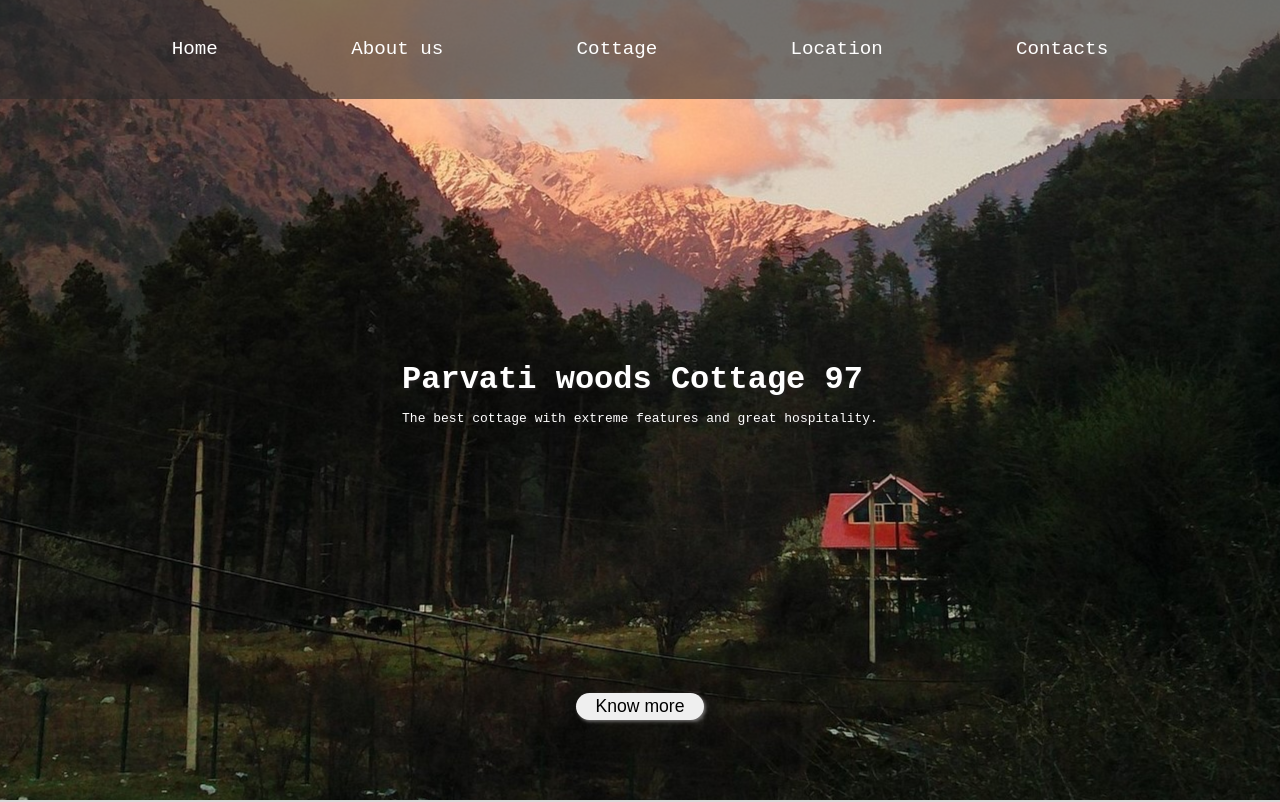
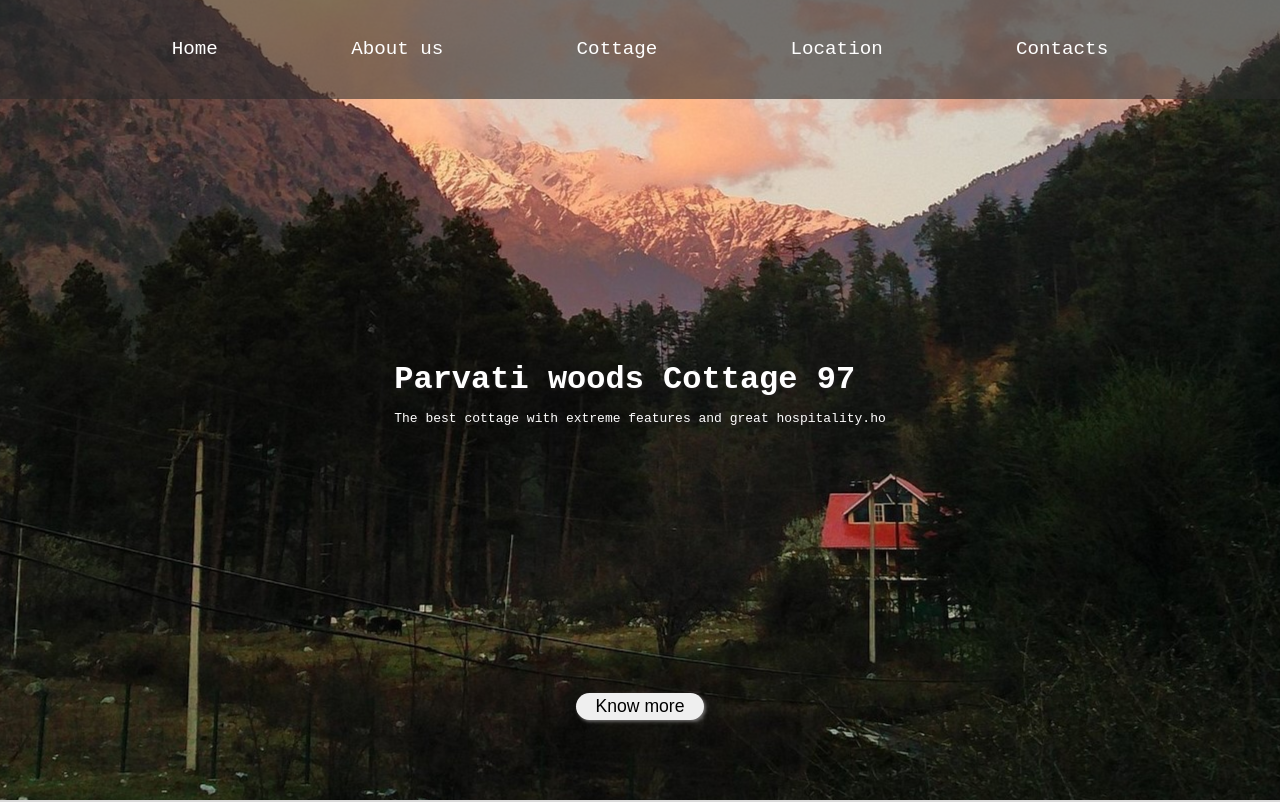
Before and after one commit to tejesh025/Cottage-preview, a plain HTML site: page index.html in a window 1280 px wide. Shown: the top 802 px of the page. Drawn offline with Linux system fonts and the light colour scheme.

Commit message:
Update index.html

```diff
--- a/index.html
+++ b/index.html
@@ -15,7 +15,7 @@
                     Parvati woods Cottage 97
                 </p>
                 <p style="text-align: center;">
-                    The best cottage with extreme features and great hospitality.
+                    The best cottage with extreme features and great hospitality.ho
                 </p>
             </div>
         </div>
```
